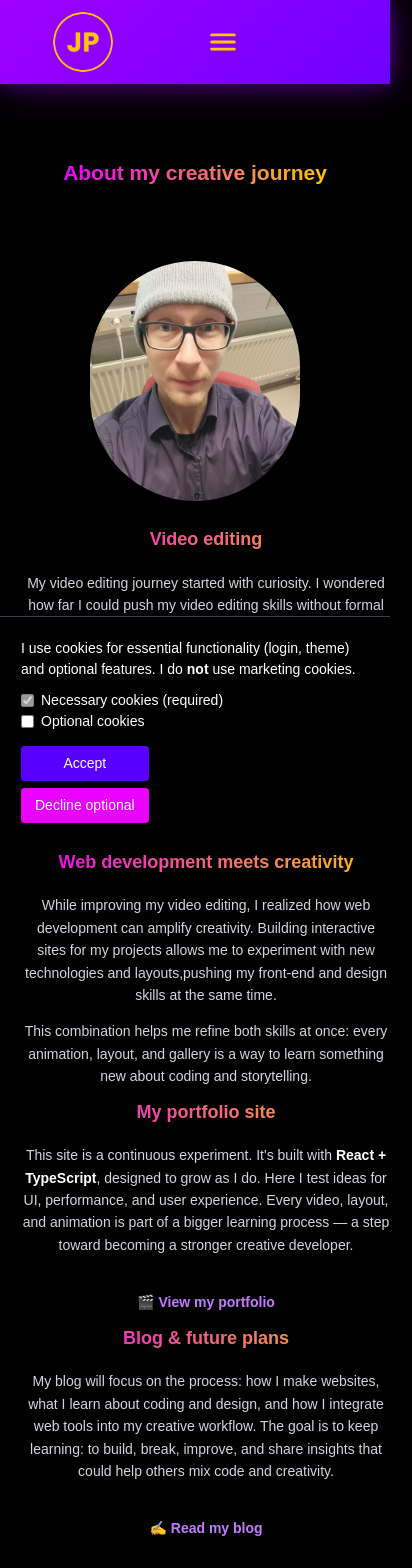
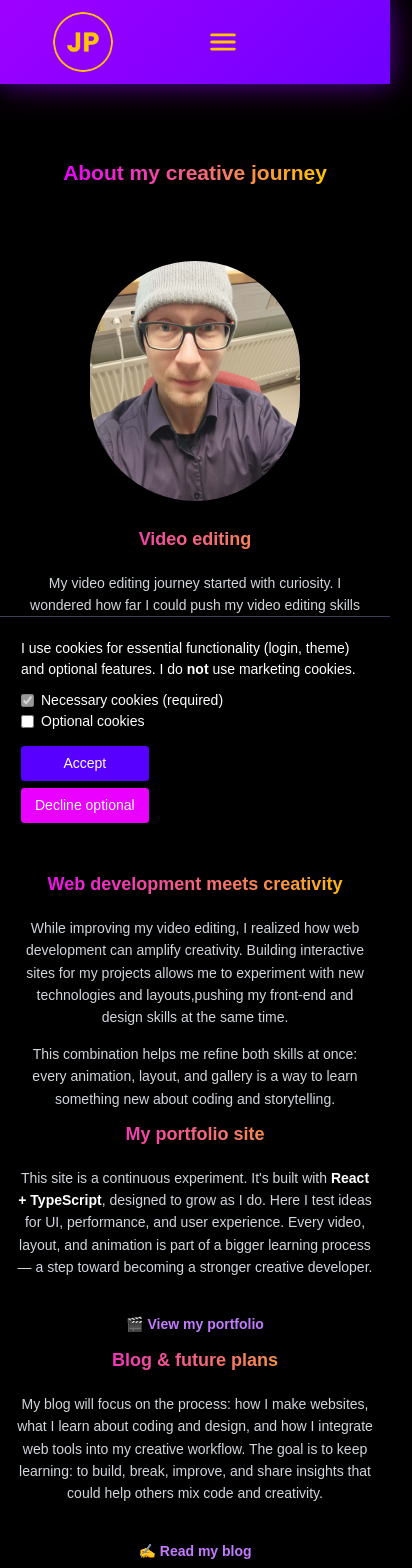
Before and after one commit to Eyesore123/portfolio-videos, a React (Vite) app: page /about in a window 390 px wide. Shown: the top 1568 px of the page, 412 px wide, since content can reach past the window. Built offline with nearby package versions, Linux system fonts and the light colour scheme.

Commit message:
add more mobile improvements

```diff
--- a/src/pages/About.tsx
+++ b/src/pages/About.tsx
@@ -30,8 +30,8 @@ export default function About() {
         />
       </div>
 
-      <main className="!mt-4 !px-6 text-gray-300 !mx-auto leading-relaxed">
-        <section className="!mb-0 lg:max-w-[600px]">
+      <main className="!mt-4 text-gray-300 !mx-auto leading-relaxed">
+        <section className="!mb-0 !px-2 lg:max-w-[600px]">
           <h4 className="text-3xl font-bold gradienttext !mb-2">Video editing</h4>
           <p className="!mb-4 !mt-4 text-center">
             My video editing journey started with curiosity. I wondered how far I could push my video editing skills without formal training.
@@ -45,7 +45,7 @@ export default function About() {
           </p>
         </section>
 
-        <section className="!mb-0 lg:max-w-[600px]">
+        <section className="!mb-0 !px-2 lg:max-w-[600px]">
           <h4 className="text-3xl font-bold gradienttext !mb-2">Web development meets creativity</h4>
           <p className="!mb-4 !mt-4 text-center">
             While improving my video editing, I realized how web development can amplify creativity.
@@ -58,7 +58,7 @@ export default function About() {
           </p>
         </section>
 
-        <section className="!mb-0 lg:max-w-[600px]">
+        <section className="!mb-0 !px-2 lg:max-w-[600px]">
           <h4 className="text-3xl font-bold gradienttext !mb-2">My portfolio site</h4>
           <p className="!mb-4 !mt-4 text-center">
             This site is a continuous experiment. It's built with{' '}
```
